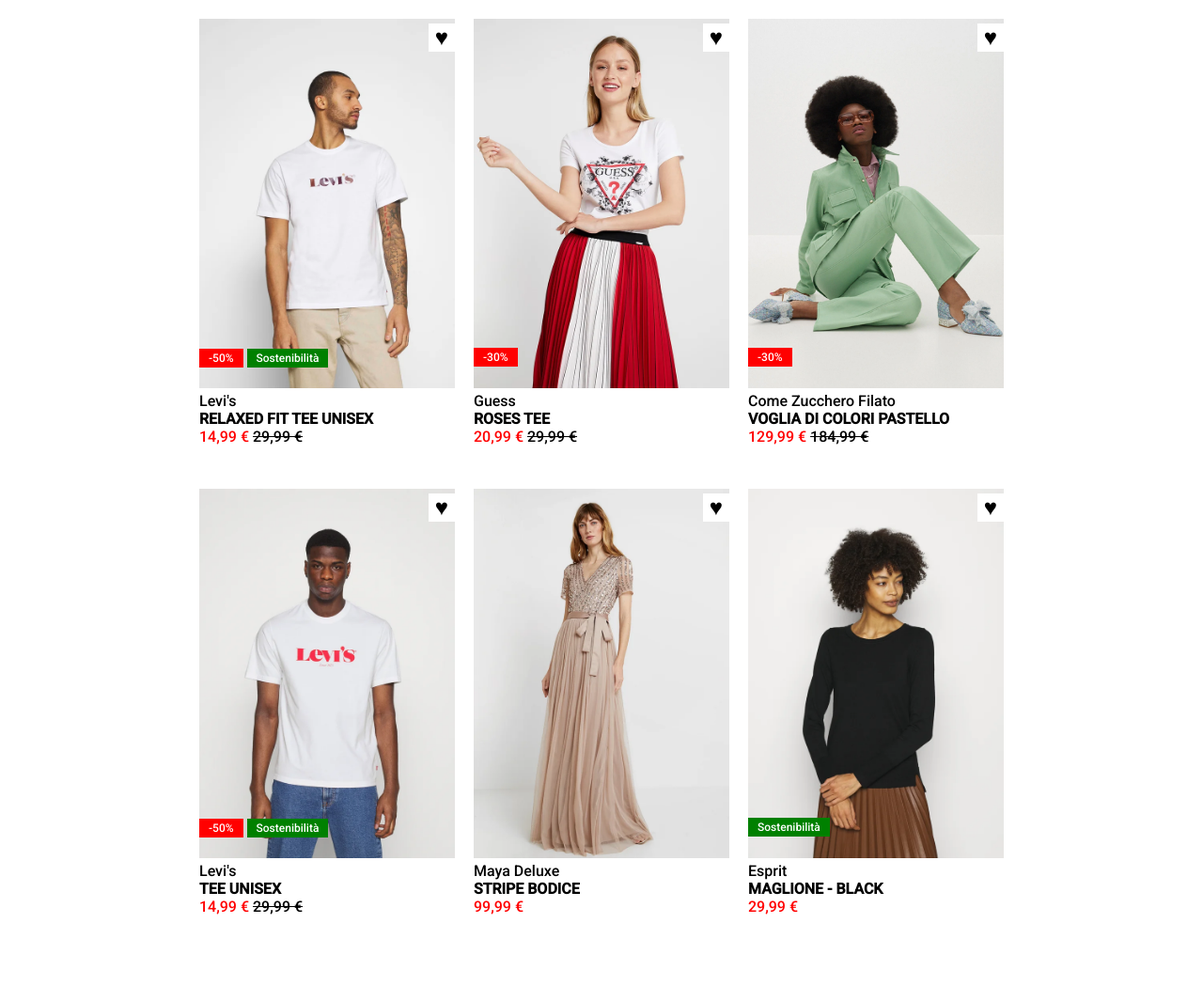
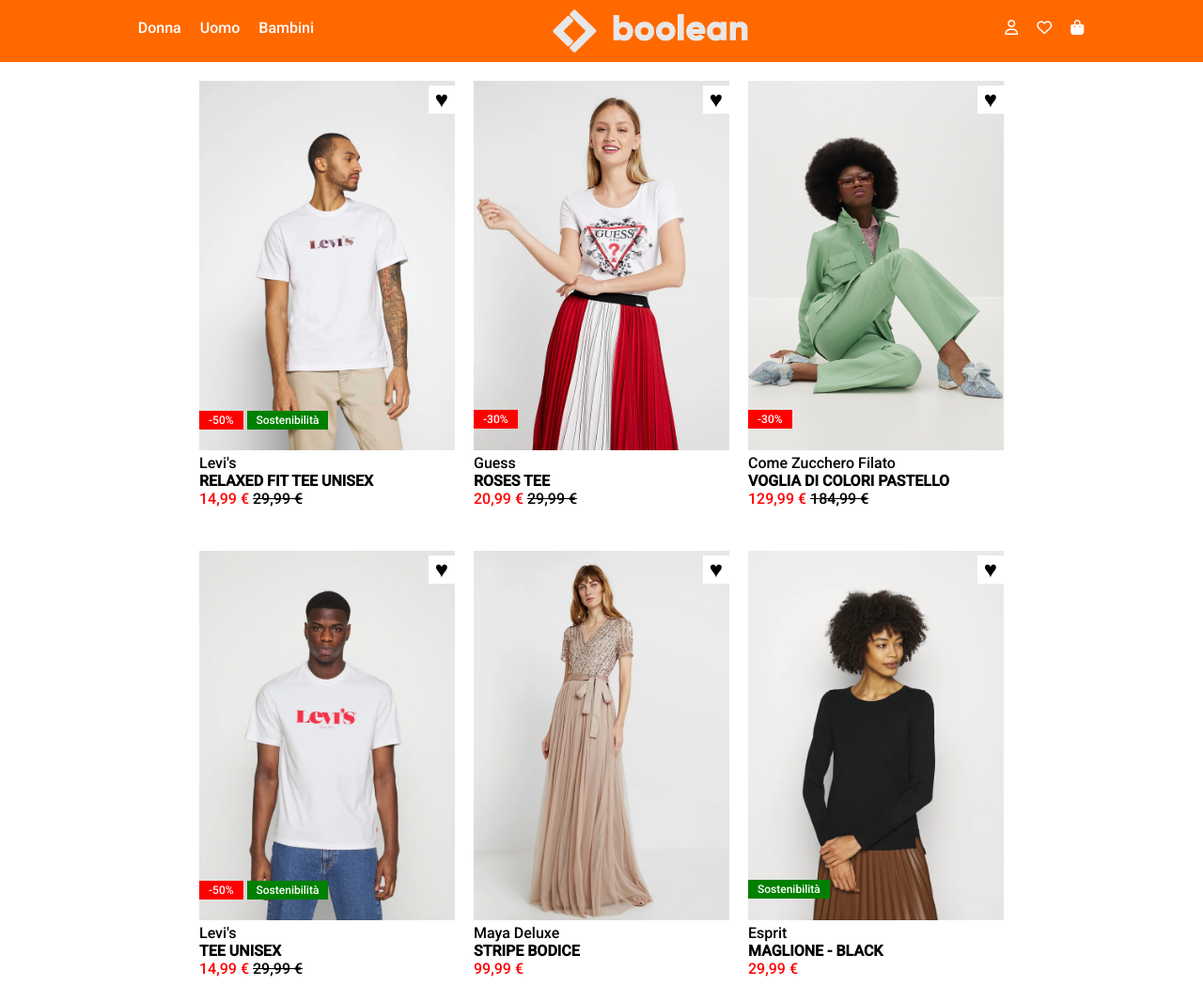
Before and after one commit to domenicolafroscia/html-css-boolando, a plain HTML site: page index.html in a window 1280 px wide. Shown: the whole page at 94% size. Before the commit the page ends 1000 px from the top, so only its background shows below. Drawn offline with Linux system fonts and the light colour scheme.

Commit message:
add: aggiunta header

```diff
--- a/css/style.css
+++ b/css/style.css
@@ -11,6 +11,41 @@ body {
 
 img {
     max-width: 100%;
+}
+
+a {
+    color: white;
+    text-decoration: none;
+}
+
+/* HEADER */
+.section-1 {
+    background-color: #ff6900;
+}
+
+.navigation {
+    padding: 5px 0;
+    margin-top: 10px;
+}
+
+.flex-1 {
+    display: flex;
+    justify-content: space-around;
+}
+
+.nav {
+    display: flex;
+    padding-top: 10px;
+}
+
+.boolean-logo {
+    width: 208px;
+    padding: 10px 0;
+}
+
+.link-nav {
+    padding-left: 20px;
+    list-style-type: none;
 }
 
 /* MAIN */
@@ -96,3 +131,5 @@ img {
 .overlap-1:hover {
     color: red;
 }
+
+/* FOOTER */
--- a/index.html
+++ b/index.html
@@ -9,10 +9,34 @@
     <link rel="preconnect" href="https://fonts.googleapis.com">
     <link rel="preconnect" href="https://fonts.gstatic.com" crossorigin>
     <link href="https://fonts.googleapis.com/css2?family=Roboto:wght@500&display=swap" rel="stylesheet">
+    <link rel="stylesheet" href="https://cdnjs.cloudflare.com/ajax/libs/font-awesome/6.4.2/css/all.min.css" integrity="sha512-z3gLpd7yknf1YoNbCzqRKc4qyor8gaKU1qmn+CShxbuBusANI9QpRohGBreCFkKxLhei6S9CQXFEbbKuqLg0DA==" crossorigin="anonymous" referrerpolicy="no-referrer" />
 </head>
 
 <body>
+    <!-- header -->
+    <header>
+        <nav>
+            <section class="section-1 flex-1">
 
+                <ul  class="navigation nav">
+                    <li class="link-nav"><a href="">Donna</a></li>
+                    <li class="link-nav"><a href="">Uomo</a></li>
+                    <li class="link-nav"><a href="">Bambini</a></li>
+                </ul>
+
+                <img  class="boolean-logo" src="img/boolean-logo.png" alt="logo boolean">
+
+                <ul  class="navigation nav">
+                    <li class="link-nav"><a href=""><i class="fa-regular fa-user"></i></a></li>
+                    <li class="link-nav"><a href=""><i class="fa-regular fa-heart"></i></a></li>
+                    <li class="link-nav"><a href=""><i class="fa-solid fa-bag-shopping"></i></a></li>
+                </ul>
+
+            </section>
+        </nav>
+
+    </header>
+    <!-- /header -->
 
     <!-- main -->
     <main>
```
